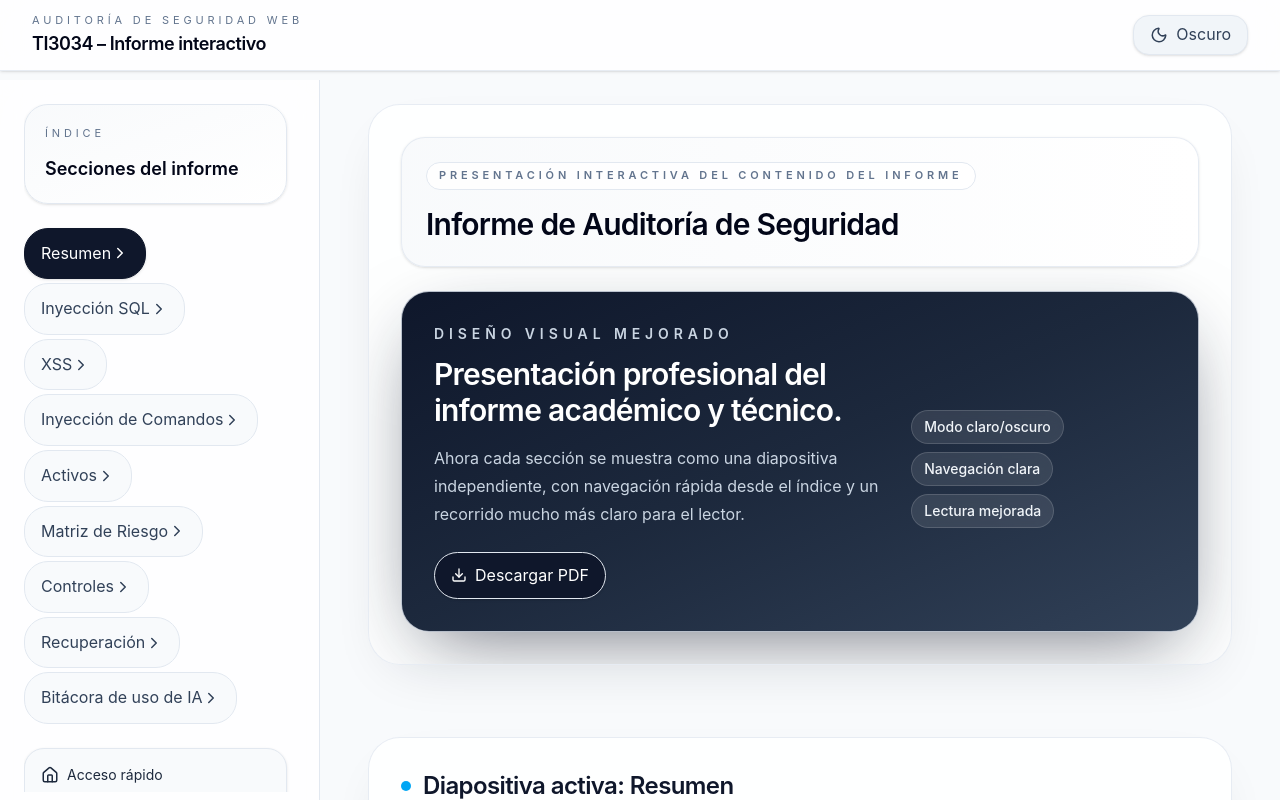
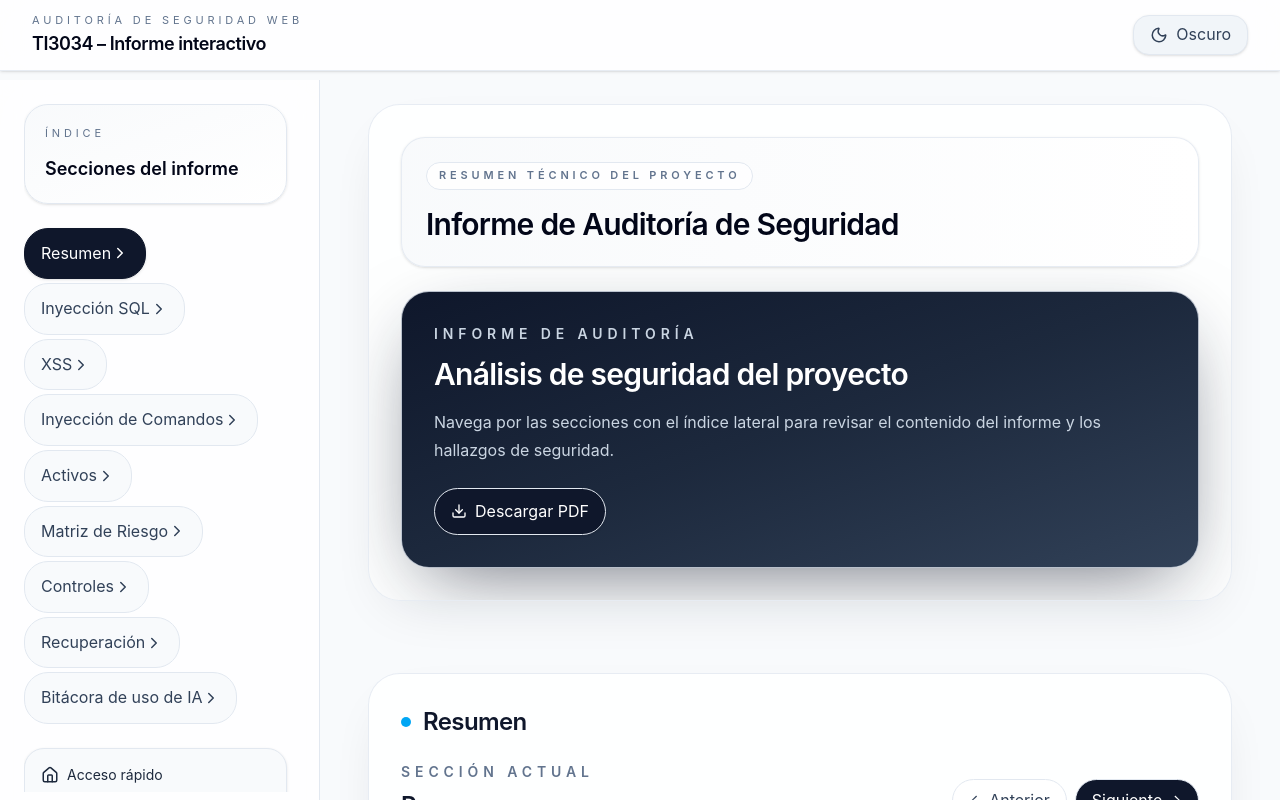
Before and after one commit to Koritz14/auditoria_gonmau, a React (Vite) app: page /#resumen in a window 1280 px wide. Shown: the top 800 px of the page. Built offline with nearby package versions, Linux system fonts and the light colour scheme.

Commit message:
Fix errores y mejora aplicacion

```diff
--- a/src/App.jsx
+++ b/src/App.jsx
@@ -51,31 +51,19 @@ function App() {
           <SectionContainer>
             <SectionHeader
               title="Informe de Auditoría de Seguridad"
-              subtitle="Presentación interactiva del contenido del informe"
+              subtitle="Resumen técnico del proyecto"
             />
             <div className="overflow-hidden rounded-[1.75rem] border border-slate-200/80 bg-gradient-to-br from-slate-900 via-slate-800 to-slate-700 p-5 text-white shadow-[0_25px_80px_-25px_rgba(15,23,42,0.65)] dark:border-slate-700 dark:from-slate-950 dark:via-slate-900 dark:to-slate-800 sm:p-7 lg:p-8">
-              <div className="flex flex-col gap-6 lg:flex-row lg:items-end lg:justify-between">
               <div className="max-w-3xl">
                 <p className="text-sm font-semibold uppercase tracking-[0.35em] text-slate-300">
-                    Diseño visual mejorado
+                  Informe de auditoría
                 </p>
                 <h2 className="mt-3 text-2xl font-semibold tracking-tight sm:text-3xl">
-                    Presentación profesional del informe académico y técnico.
+                  Análisis de seguridad del proyecto
                 </h2>
                 <p className="mt-4 max-w-2xl text-sm leading-7 text-slate-300 sm:text-base">
-                    Ahora cada sección se muestra como una diapositiva independiente, con navegación rápida desde el índice y un recorrido mucho más claro para el lector.
+                  Navega por las secciones con el índice lateral para revisar el contenido del informe y los hallazgos de seguridad.
                 </p>
-                </div>
-                <div className="flex flex-wrap gap-2">
-                  {['Modo claro/oscuro', 'Navegación clara', 'Lectura mejorada'].map((item) => (
-                    <span
-                      key={item}
-                      className="rounded-full border border-white/15 bg-white/10 px-3 py-1.5 text-sm font-medium text-slate-100 backdrop-blur"
-                    >
-                      {item}
-                    </span>
-                  ))}
-                </div>
               </div>
               <div className="mt-6 flex flex-wrap items-center gap-3">
                 <PdfDownloadButton />
@@ -83,18 +71,20 @@ function App() {
             </div>
           </SectionContainer>
 
-          <SectionContainer id={activeSectionData.id} title={`Diapositiva activa: ${activeSectionData.title}`}>
+          <SectionContainer id={activeSectionData.id} title={activeSectionData.title}>
             <div className="flex flex-col gap-5 lg:flex-row lg:items-end lg:justify-between">
               <div>
                 <p className="text-sm font-semibold uppercase tracking-[0.35em] text-slate-500 dark:text-slate-400">
-                  Presentación interactiva
+                  Sección actual
                 </p>
                 <h3 className="mt-2 text-2xl font-semibold tracking-tight text-slate-900 dark:text-slate-100">
                   {activeSectionData.title}
                 </h3>
+                {activeSectionData.description ? (
                   <p className="mt-3 max-w-2xl text-sm leading-7 text-slate-600 dark:text-slate-400">
-                  {activeSectionData.description || 'Contenido del informe preparado para lectura en modo diapositiva.'}
+                    {activeSectionData.description}
                   </p>
+                ) : null}
               </div>
               <div className="flex flex-wrap gap-2">
                 <button
```
Lines whose indentation alone changed are shown as unchanged.
